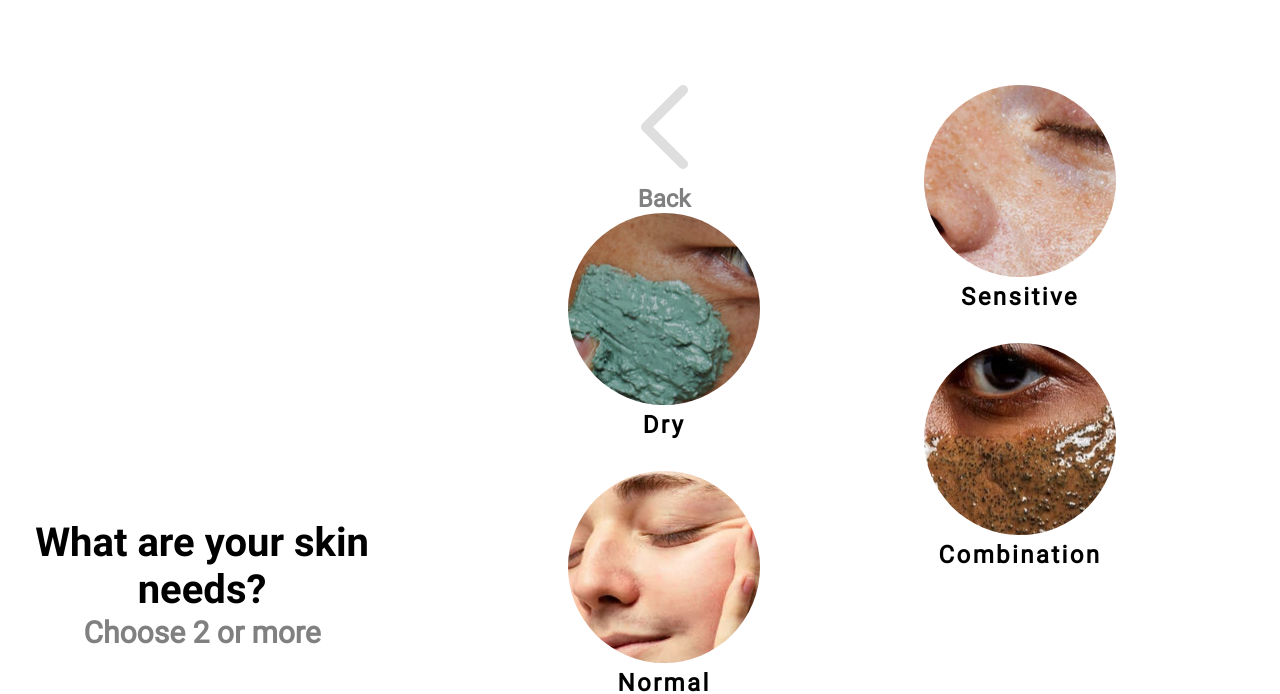
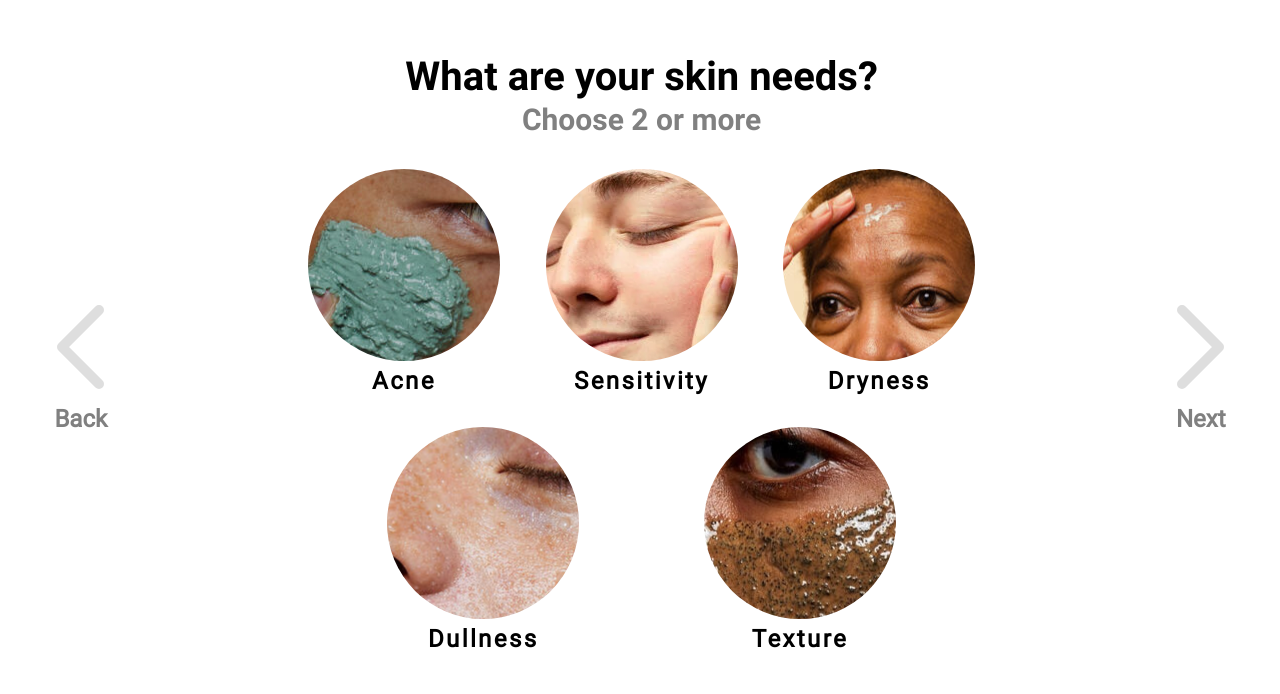
Before and after one commit to Bryan-Douglas/industry_project, a React (Create React App) app: page /skin-needs in a window 1280 px wide. Shown: the part 107-801 px from the top of the page. Built offline with nearby package versions, Linux system fonts and the light colour scheme; the HTML template or start-up script is replaced by a standard one.

Commit message:
fixed alyout for scent and skin needs page

```diff
--- a/src/components/Scent/Scent.jsx
+++ b/src/components/Scent/Scent.jsx
@@ -16,51 +16,47 @@ function Scent() {
     };
   return (
     <div className="skin-section">
-    <div className="skin-section__textWrapper">
-  <h1 className="skin-section__header">
-    What are your skin needs?
-  </h1>
-  <p className="skin-section__subtitle">Choose 2 or more</p>
-  </div>
-  <div className="skin-section__cards-container">
-
-  <div className="skin-section__card-container--top">
     <div onClick={goBack} className="skin-section__arrow-wrapper">
       <img src={BackArrow} alt="back arrow" />
       <p className="skin-section__arrow-text">Back</p>
     </div>
+    <div className="skin-section__content-wrapper">
+      <h1 className="skin-section__header">
+       What are your skin needs?
+       <p className="skin-section__subtitle">Choose 2 or more</p>
+      </h1>
+      <div className="skin-section__cards-container__needs">
 
           <div className="skin-section__card">
             <img src={Citrus} className="skin-section__image--radius"></img>
-      <p className="skin-section__subheader">Dry</p>
+            <p className="skin-section__subheader">Citrusy</p>
           </div>
           <div className="skin-section__card">
             <img src={Earthy} className="skin-section__image--radius"></img>
-      <p className="skin-section__subheader">Normal</p>
+            <p className="skin-section__subheader">Earthy</p>
           </div>
           <div className="skin-section__card">
             <img src={Floral} className="skin-section__image--radius"></img>
-      <p className="skin-section__subheader">Oily</p>
+            <p className="skin-section__subheader">Floral</p>
           </div>
-    <Link to="/price">
-    <div  className="skin-section__arrow-wrapper">
+          <div className="skin-section__card">
+            <img src={Herbal} className="skin-section__image--radius"></img>
+            <p className="skin-section__subheader">Herbal</p>
+          </div>
+          <div className="skin-section__card">
+            <img src={Minty} className="skin-section__image--radius"></img>
+            <p className="skin-section__subheader">Minty</p>
+          </div>
+
+      </div>
+    </div>
+    <Link to="/scent">
+      <div className="skin-section__arrow-wrapper">
         <img src={NextArrow} alt="next arrow" />
         <p className="skin-section__arrow-text">Next</p>
       </div>
     </Link>
   </div>
-  <div className="skin-section__card-container--bottom">
-    <div className="skin-section__card">
-    <img src={Herbal} className="skin-section__image--radius"></img>
-      <p className="skin-section__subheader">Sensitive</p>
-    </div>
-    <div className="skin-section__card">
-    <img src={Minty} className="skin-section__image--radius"></img>
-      <p className="skin-section__subheader">Combination</p>
-    </div>
-  </div>
-  </div>
-</div>
   )
 }
 
--- a/src/components/SkinNeeds/SkinNeeds.jsx
+++ b/src/components/SkinNeeds/SkinNeeds.jsx
@@ -18,51 +18,47 @@ function SkinNeeds() {
     };
   return (
     <div className="skin-section">
-        <div className="skin-section__textWrapper">
-      <h1 className="skin-section__header">
-        What are your skin needs?
-      </h1>
-      <p className="skin-section__subtitle">Choose 2 or more</p>
-      </div>
-      <div className="skin-section__cards-container">
-
-      <div className="skin-section__card-container--top">
     <div onClick={goBack} className="skin-section__arrow-wrapper">
       <img src={BackArrow} alt="back arrow" />
       <p className="skin-section__arrow-text">Back</p>
     </div>
+    <div className="skin-section__content-wrapper">
+      <h1 className="skin-section__header">
+       What are your skin needs?
+       <p className="skin-section__subtitle">Choose 2 or more</p>
+      </h1>
+      <div className="skin-section__cards-container__needs">
 
           <div className="skin-section__card">
             <img src={Acne} className="skin-section__image--radius"></img>
-          <p className="skin-section__subheader">Dry</p>
+            <p className="skin-section__subheader">Acne</p>
           </div>
           <div className="skin-section__card">
             <img src={Sensitive} className="skin-section__image--radius"></img>
-          <p className="skin-section__subheader">Normal</p>
+            <p className="skin-section__subheader">Sensitivity</p>
           </div>
           <div className="skin-section__card">
             <img src={Dry} className="skin-section__image--radius"></img>
-          <p className="skin-section__subheader">Oily</p>
+            <p className="skin-section__subheader">Dryness</p>
+          </div>
+          <div className="skin-section__card">
+            <img src={Dull} className="skin-section__image--radius"></img>
+            <p className="skin-section__subheader">Dullness</p>
+          </div>
+          <div className="skin-section__card">
+            <img src={Texture} className="skin-section__image--radius"></img>
+            <p className="skin-section__subheader">Texture</p>
+          </div>
+
+      </div>
     </div>
     <Link to="/scent">
-        <div  className="skin-section__arrow-wrapper">
+      <div className="skin-section__arrow-wrapper">
         <img src={NextArrow} alt="next arrow" />
         <p className="skin-section__arrow-text">Next</p>
       </div>
     </Link>
   </div>
-      <div className="skin-section__card-container--bottom">
-        <div className="skin-section__card">
-        <img src={Dull} className="skin-section__image--radius"></img>
-          <p className="skin-section__subheader">Sensitive</p>
-        </div>
-        <div className="skin-section__card">
-        <img src={Texture} className="skin-section__image--radius"></img>
-          <p className="skin-section__subheader">Combination</p>
-        </div>
-      </div>
-      </div>
-    </div>
   )
 }
 
--- a/src/components/SkinNeeds/SkinNeeds.scss
+++ b/src/components/SkinNeeds/SkinNeeds.scss
@@ -1,14 +1,20 @@
-.skin-section{
-
-    &__image--radius{
+.skin-section {
+  &__image--radius {
     border-radius: 100px;
     height: 192px;
   }
-    &__subtitle{
+  &__subtitle {
     text-align: center;
     color: #808080;
     font-size: 30px;
     padding-top: 2px;
   }
 
+  &__cards-container__needs {
+    display: flex;
+    flex-wrap: wrap;
+    width: 79%;
+    justify-content: space-evenly;
+    margin-top: 2rem;
   }
+}
```
Also changed, not shown: src/components/Skin/test.jsx (+47 -0 lines). Lines whose indentation alone changed are shown as unchanged.
